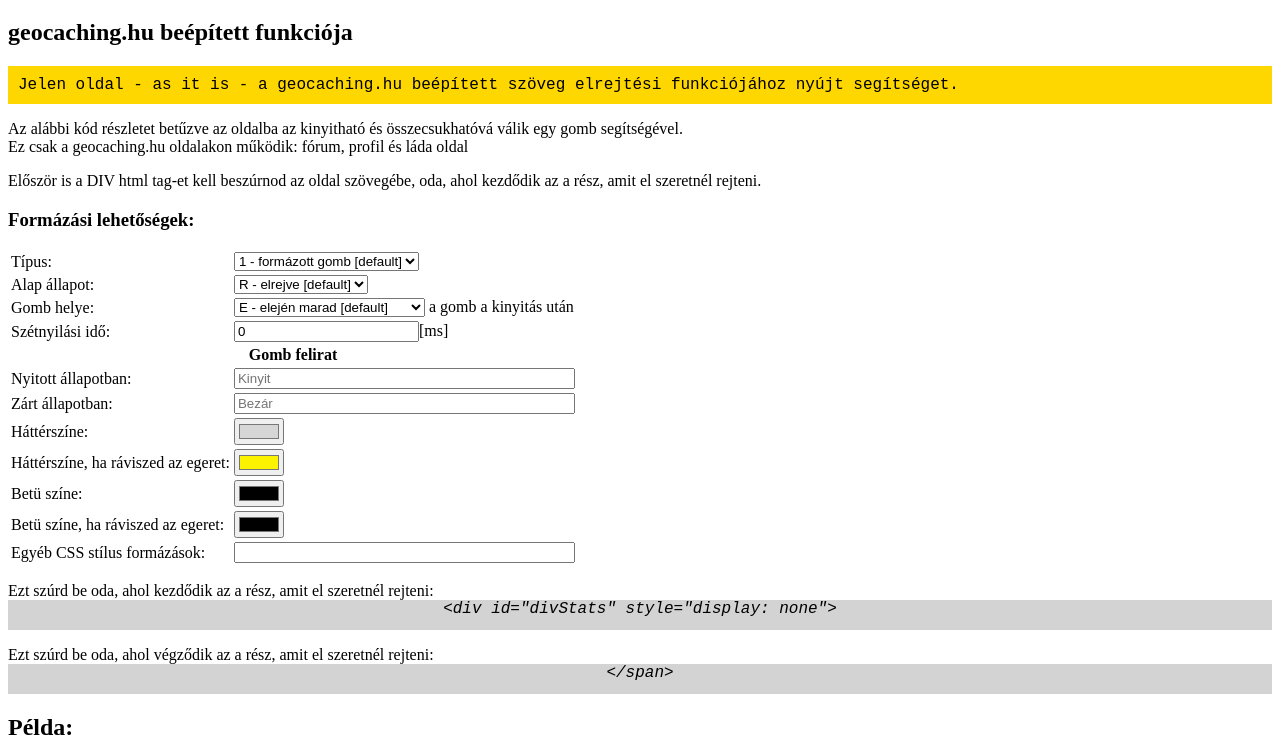
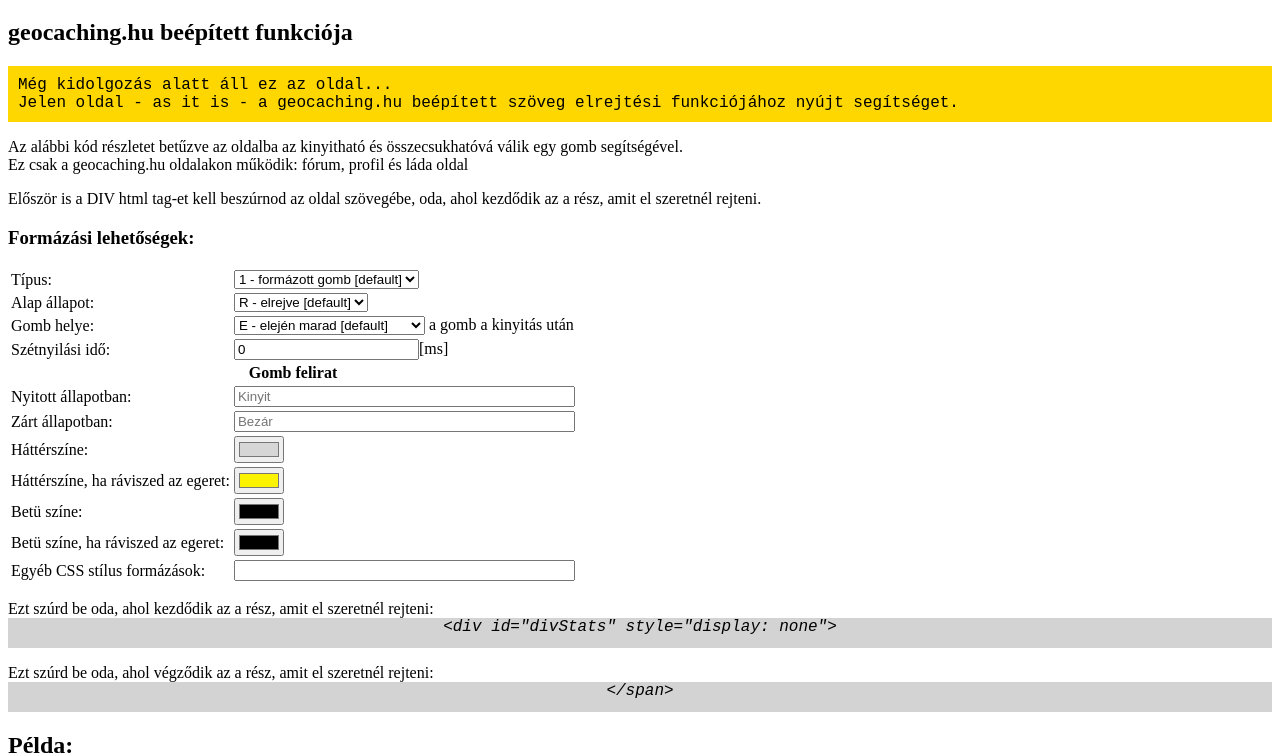
Before and after one commit to csalos/geocaching, a plain HTML site: page docs/HoD_geo.htm in a window 1280 px wide. Shown: the part 61-816 px from the top of the page. Drawn offline with Linux system fonts and the light colour scheme.

Commit message:
Update HoD_geo.htm

```diff
--- a/docs/HoD_geo.htm
+++ b/docs/HoD_geo.htm
@@ -28,7 +28,8 @@
   <body>
     <h1>Elrejt / Megmutat</h1>
     <h2>geocaching.hu beépített funkciója</h2>
-    <info>Jelen oldal - as it is - a geocaching.hu beépített szöveg elrejtési funkciójához nyújt segítséget.</info>
+    <info>Még kidolgozás alatt áll ez az oldal... </br>
+		Jelen oldal - as it is - a geocaching.hu beépített szöveg elrejtési funkciójához nyújt segítséget.</info>
     <p>Az alábbi kód részletet betűzve az oldalba az kinyitható és összecsukhatóvá válik egy gomb segítségével.<br />
        Ez csak a geocaching.hu oldalakon működik: fórum, profil és láda oldal</p>
     <p>Először is a DIV html tag-et kell beszúrnod az oldal szövegébe, oda, ahol kezdődik az a rész, amit el szeretnél rejteni.</p>
```
